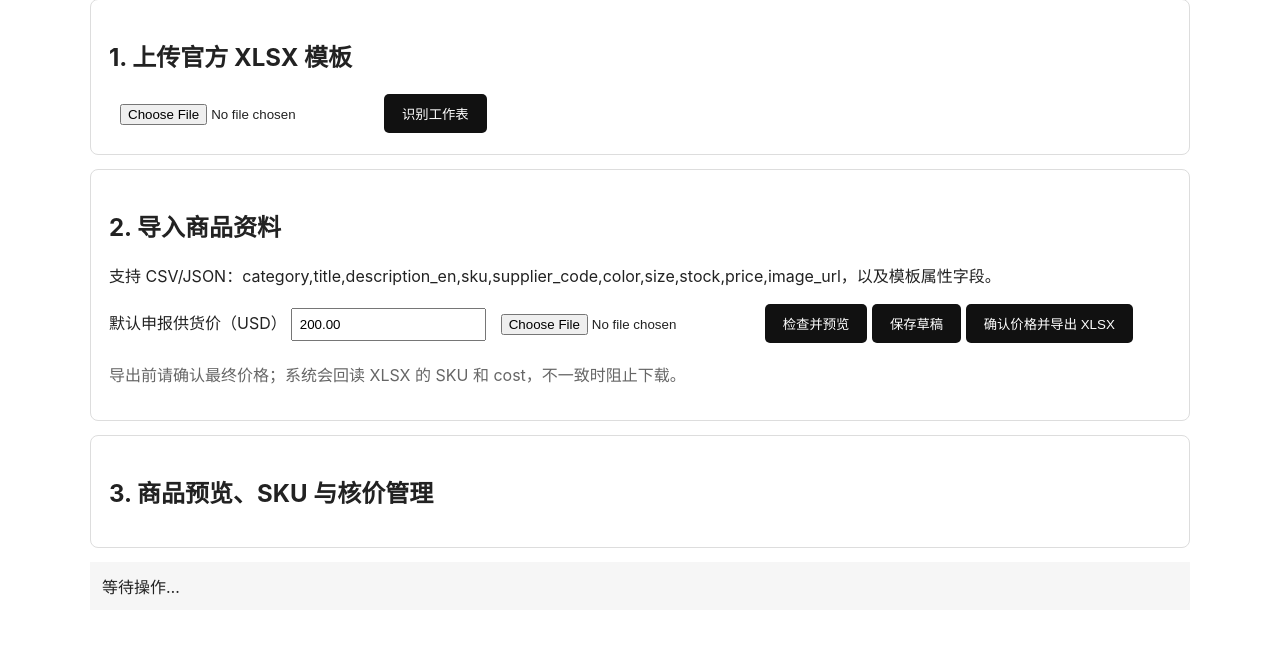
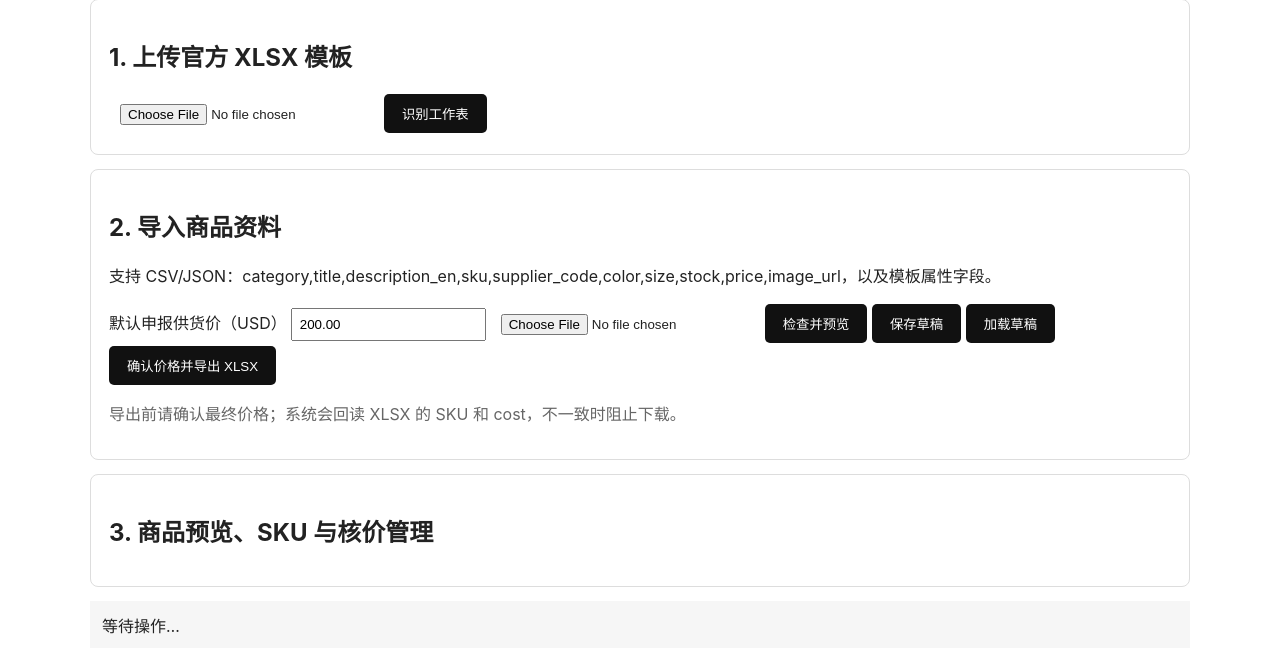
Before and after one commit to christinaxu1228-collab/codex1, a FastAPI app: page / in a window 1280 px wide. Shown: the part 140-788 px from the top of the page. Before the commit the page ends 735 px from the top, so only its background shows below. Run offline with FastAPI, Linux system fonts and the light colour scheme.

Commit message:
feat: add draft reload workflow

```diff
--- a/app/templates/index.html
+++ b/app/templates/index.html
@@ -1,9 +1,10 @@
-<!doctype html><html lang="zh-CN"><head><meta charset="utf-8"><title>SHEIN 批量上品</title><style>body{font-family:-apple-system,BlinkMacSystemFont,"PingFang SC",sans-serif;max-width:1100px;margin:32px auto;color:#222}section{border:1px solid #ddd;padding:18px;margin:14px 0;border-radius:8px}button{background:#111;color:#fff;border:0;padding:10px 18px;border-radius:5px;cursor:pointer}input,select{padding:7px;margin:4px}table{border-collapse:collapse;width:100%;font-size:13px}th,td{border:1px solid #ddd;padding:6px}.note{color:#666}#result{white-space:pre-wrap;background:#f6f6f6;padding:12px}</style></head><body><h1>SHEIN 半托管女装批量上品</h1><p>类目编号仅用于识别工作表；200 USD 是初始申报价，不代表 SHEIN 核价结果。</p><section><h2>1. 上传官方 XLSX 模板</h2><input id="template" type="file" accept=".xlsx"><button onclick="inspect()">识别工作表</button></section><section><h2>2. 导入商品资料</h2><p>支持 CSV/JSON：category,title,description_en,sku,supplier_code,color,size,stock,price,image_url，以及模板属性字段。</p><label>默认申报供货价（USD）<input id="defaultPrice" type="number" min="0" step="0.01" value="200.00"></label><input id="products" type="file" accept=".csv,.json"><button onclick="validateData()">检查并预览</button> <button onclick="saveDrafts()">保存草稿</button> <button onclick="exportFile()">确认价格并导出 XLSX</button><p class="note">导出前请确认最终价格；系统会回读 XLSX 的 SKU 和 cost，不一致时阻止下载。</p></section><section><h2>3. 商品预览、SKU 与核价管理</h2><div id="table"></div></section><div id="result">等待操作…</div><script>
+<!doctype html><html lang="zh-CN"><head><meta charset="utf-8"><title>SHEIN 批量上品</title><style>body{font-family:-apple-system,BlinkMacSystemFont,"PingFang SC",sans-serif;max-width:1100px;margin:32px auto;color:#222}section{border:1px solid #ddd;padding:18px;margin:14px 0;border-radius:8px}button{background:#111;color:#fff;border:0;padding:10px 18px;border-radius:5px;cursor:pointer}input,select{padding:7px;margin:4px}table{border-collapse:collapse;width:100%;font-size:13px}th,td{border:1px solid #ddd;padding:6px}.note{color:#666}#result{white-space:pre-wrap;background:#f6f6f6;padding:12px}</style></head><body><h1>SHEIN 半托管女装批量上品</h1><p>类目编号仅用于识别工作表；200 USD 是初始申报价，不代表 SHEIN 核价结果。</p><section><h2>1. 上传官方 XLSX 模板</h2><input id="template" type="file" accept=".xlsx"><button onclick="inspect()">识别工作表</button></section><section><h2>2. 导入商品资料</h2><p>支持 CSV/JSON：category,title,description_en,sku,supplier_code,color,size,stock,price,image_url，以及模板属性字段。</p><label>默认申报供货价（USD）<input id="defaultPrice" type="number" min="0" step="0.01" value="200.00"></label><input id="products" type="file" accept=".csv,.json"><button onclick="validateData()">检查并预览</button> <button onclick="saveDrafts()">保存草稿</button> <button onclick="loadDrafts()">加载草稿</button> <button onclick="exportFile()">确认价格并导出 XLSX</button><p class="note">导出前请确认最终价格；系统会回读 XLSX 的 SKU 和 cost，不一致时阻止下载。</p></section><section><h2>3. 商品预览、SKU 与核价管理</h2><div id="table"></div></section><div id="result">等待操作…</div><script>
 const out=document.querySelector('#result'), table=document.querySelector('#table');let currentRows=[];const statuses=['待提交','已提交，待核价','核价通过','核价未通过','需要调整报价'];
 function esc(v){return String(v??'').replace(/[&<>"']/g,c=>({'&':'&amp;','<':'&lt;','>':'&gt;','"':'&quot;',"'":'&#39;'}[c]))}
-function inspect(){let f=new FormData();f.append('template',template.files[0]);fetch('/api/inspect',{method:'POST',body:f}).then(r=>r.json()).then(j=>out.textContent=JSON.stringify(j,null,2))}
-function render(){table.innerHTML='<table><tr><th>商品货号</th><th>SKU</th><th>类目</th><th>颜色</th><th>尺码</th><th>库存</th><th>最终申报价 USD</th><th>SHEIN反馈价格</th><th>核价状态</th><th>备注</th></tr>'+currentRows.map((p,i)=>'<tr><td><input data-i="'+i+'" class="supplier_code" value="'+esc(p.supplier_code||'')+'"></td><td><input data-i="'+i+'" class="sku" value="'+esc(p.sku||'')+'"></td><td>'+esc(p.category)+'</td><td>'+esc(p.color||'')+'</td><td>'+esc(p.size||'')+'</td><td>'+esc(p.stock||'')+'</td><td><input data-i="'+i+'" class="price" value="'+esc(p.price)+'"></td><td><input data-i="'+i+'" class="feedback" value="'+esc(p.shein_feedback_price||'')+'"></td><td><select data-i="'+i+'" class="status">'+statuses.map(s=>'<option '+(s===(p.pricing_status||'待提交')?'selected':'')+'>'+s+'</option>').join('')+'</select></td><td><input data-i="'+i+'" class="note" value="'+esc(p.pricing_note||'')+'"></td></tr>').join('')+'</table>';document.querySelectorAll('[data-i]').forEach(e=>e.onchange=()=>{let p=currentRows[e.dataset.i];if(e.className==='price')p.price=Number(e.value).toFixed(2);else p[e.className]=e.value})}
+function inspect(){let f=new FormData();f.append('template',template.files[0]);fetch('/api/inspect',{method:'POST',body:f}).then(r=>r.json()).then(j=>{out.textContent=JSON.stringify(j,null,2);window.templateMetadata=j.metadata||{}})}
+function render(){table.innerHTML='<table><tr><th>商品货号</th><th>SKU</th><th>类目</th><th>主规格</th><th>主规格内容</th><th>面料弹性</th><th>材质</th><th>最终申报价 USD</th><th>SHEIN反馈价格</th><th>核价状态</th><th>备注</th></tr>'+currentRows.map((p,i)=>'<tr><td><input data-i="'+i+'" class="supplier_code" value="'+esc(p.supplier_code||'')+'"></td><td><input data-i="'+i+'" class="sku" value="'+esc(p.sku||'')+'"></td><td>'+esc(p.category)+'</td><td><input data-i="'+i+'" class="main_attribute" value="'+esc(p.main_attribute||'颜色')+'"></td><td><input data-i="'+i+'" class="main_attribute_value" value="'+esc(p.main_attribute_value||p.color||'')+'"></td><td><input data-i="'+i+'" class="attr_39" value="'+esc(p.attr_39||'')+'"></td><td><input data-i="'+i+'" class="attr_160" value="'+esc(p.attr_160||'')+'"></td><td><input data-i="'+i+'" class="price" value="'+esc(p.price)+'"></td><td><input data-i="'+i+'" class="feedback" value="'+esc(p.shein_feedback_price||'')+'"></td><td><select data-i="'+i+'" class="status">'+statuses.map(s=>'<option '+(s===(p.pricing_status||'待提交')?'selected':'')+'>'+s+'</option>').join('')+'</select></td><td><input data-i="'+i+'" class="note" value="'+esc(p.pricing_note||'')+'"></td></tr>').join('')+'</table>';document.querySelectorAll('[data-i]').forEach(e=>e.onchange=()=>{let p=currentRows[e.dataset.i];if(e.className==='price')p.price=Number(e.value).toFixed(2);else p[e.className]=e.value})}
 async function validateData(){let f=new FormData();f.append('products',products.files[0]);f.append('default_price',defaultPrice.value||'200.00');let j=await (await fetch('/api/validate',{method:'POST',body:f})).json();currentRows=j.preview||[];render();out.textContent=JSON.stringify({count:j.count,errors:j.errors},null,2)}
+async function loadDrafts(){let j=await (await fetch('/api/drafts')).json();currentRows=j.products||[];render();out.textContent='已加载 '+currentRows.length+' 条草稿'}
 async function saveDrafts(){out.textContent=JSON.stringify(await (await fetch('/api/drafts',{method:'POST',headers:{'Content-Type':'application/json'},body:JSON.stringify({products:currentRows})})).json(),null,2)}
 async function exportFile(){let f=new FormData();f.append('template',template.files[0]);f.append('products',new Blob([JSON.stringify(currentRows)],{type:'application/json'}),'edited-products.json');f.append('default_price',defaultPrice.value||'200.00');let r=await fetch('/api/export',{method:'POST',body:f});if((r.headers.get('content-type')||'').includes('json')){out.textContent=JSON.stringify(await r.json(),null,2);return}let a=document.createElement('a');a.href=URL.createObjectURL(await r.blob());a.download='shein_products.xlsx';a.click()}
 </script></body></html>
```
